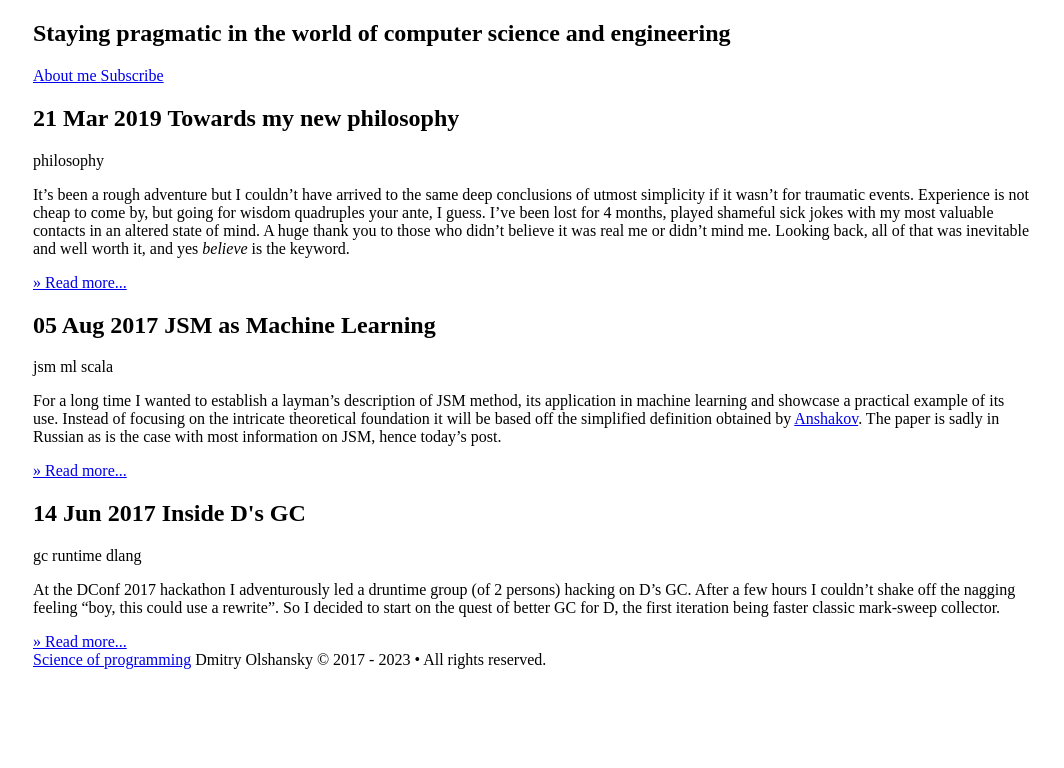
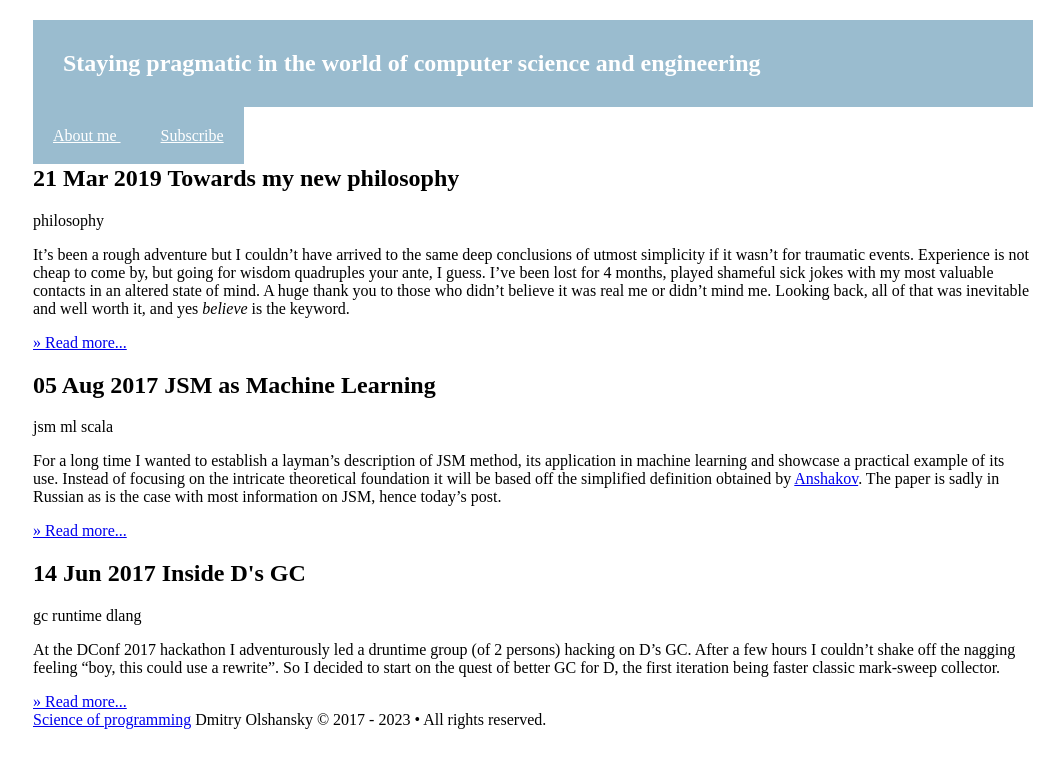
Before and after one commit to DmitryOlshansky/blog, a Jekyll site: the page built from index.html, in a window 1280 px wide. Shown: the top 768 px of the page, without its empty margins (107-1171 px from the left). Built offline with Jekyll 4.4.1, drawn with Linux system fonts in a browser that asks for light colours.

Commit message:
CSS: buttons and motto title

```diff
--- a/_includes/header.html
+++ b/_includes/header.html
@@ -5,7 +5,7 @@
     <meta http-equiv="X-UA-Compatible" content="IE=edge,chrome=1" />
     <meta name="viewport" content="width=device-width, initial-scale=1.0" />
     <title>{{ site.title }} - {{ site.description }}</title>
-    <link rel="stylesheet" type="text/css" href="/assets/css/main.css">
+    <link rel="stylesheet" type="text/css" href="assets/css/main.css">
 </head>
 <body>
     <section class="container">
--- a/_layouts/default.html
+++ b/_layouts/default.html
@@ -1,13 +1,13 @@
 {% include header.html %}
     <header class="main-header">
-        <h1>{{ site.description }}</h1>
+        <h1 class="motto" >{{ site.description }}</h1>
         <nav class="main-nav">
             {% if page.is_index_page %}
-                <a href='{{ site.baseurl }}about.html'> About me </a>
+                <a class="button" href='{{ site.baseurl }}about.html'> About me </a>
             {% else %}
-                <a href='{{ site.baseurl }}'> Home </a>
+                <a class="button" href='{{ site.baseurl }}'> Home </a>
             {% endif %}
-            <a class="subscribe-button" href="{{ site.baseurl }}feed.xml">Subscribe</a>
+            <a class="button" href="{{ site.baseurl }}feed.xml">Subscribe</a>
         </nav>
     </header>
     {{ content }}
--- a/_layouts/post.html
+++ b/_layouts/post.html
@@ -1,6 +1,6 @@
 {% include header.html %}
     <header class="main-header">
-        <h1>{{ page.title }}</h1>
+        <h1 class="page-title">{{ page.title }}</h1>
         <nav class="main-nav">
             <a href='{{ site.baseurl }}'> Home </a>
             <a href='{{ site.baseurl }}about.html'> About me </a>
--- a/assets/css/main.css
+++ b/assets/css/main.css
@@ -1,9 +1,32 @@
 .body {
     min-height: 100%;
 }
+
 .container {
     display: block;
     min-height: 100%;
     width: 1000px;
     margin: auto;
 }
+
+.motto {
+    color: #fff;
+    border: 2px;
+    background: #9abccf;
+    padding: 30px;
+}
+
+.button {
+    color: #fff;
+    background: #9abccf;
+    padding: 20px;
+}
+
+.button:hover {
+    color: #fff;
+    background: #284a69;
+}
+
+.page-title {
+    color: #205080
+}
```
